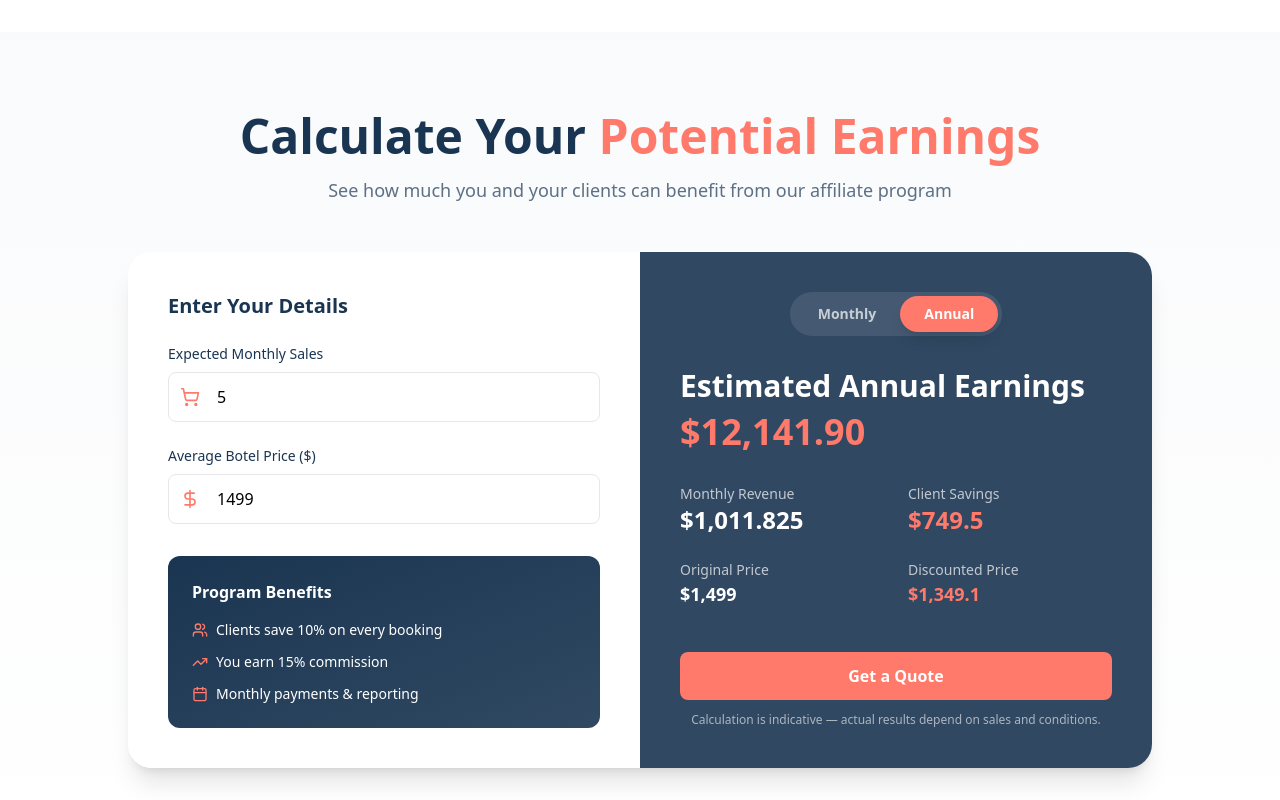
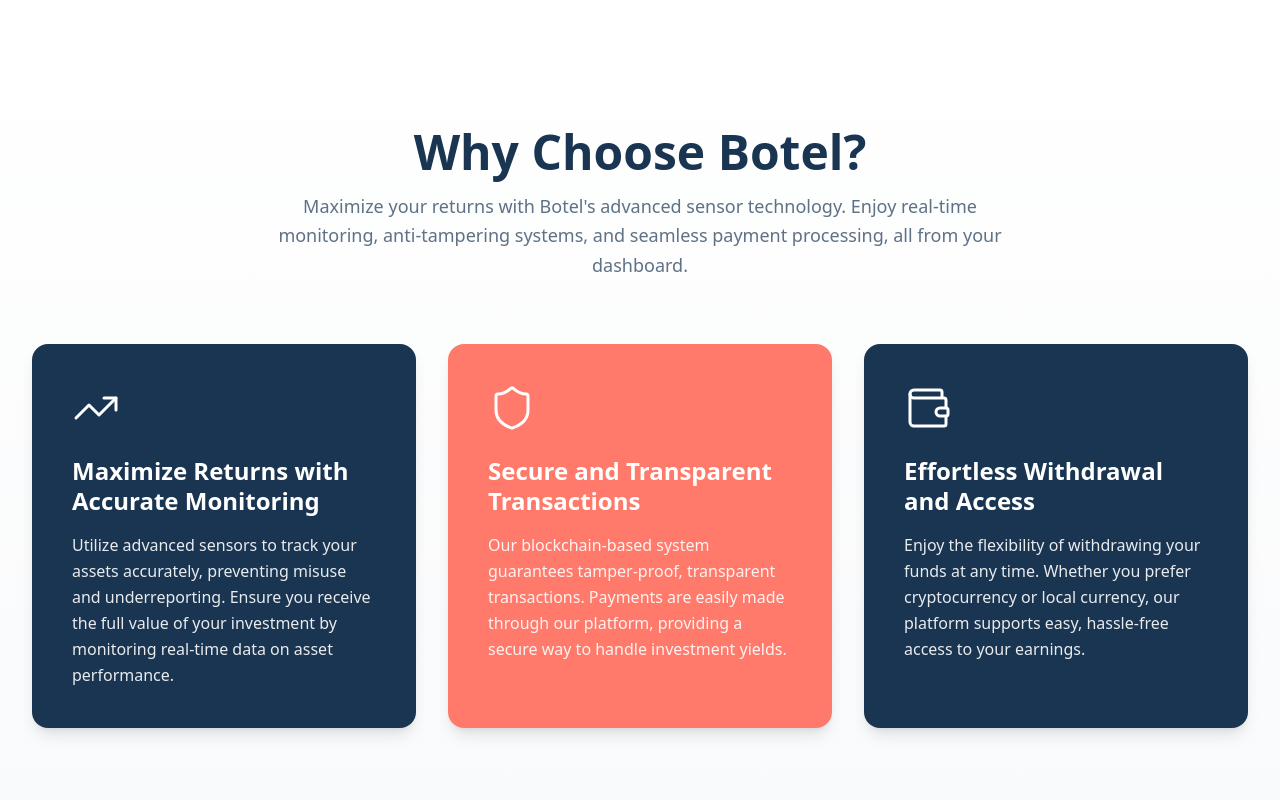
Before and after one commit to a-adityamagar/bell_realtor, a React (Vite) app: page / in a window 1280 px wide. Shown: the part 1500-2300 px from the top of the page. Built offline with nearby package versions, Linux system fonts and the light colour scheme.

Commit message:
benefits component

```diff
--- a/src/App.tsx
+++ b/src/App.tsx
@@ -1,5 +1,6 @@
 
 import './App.css'
+import Benefits from './components/benefits'
 import Calculator from './components/calculate'
 import Hero from './components/hero'
 import HowItWorks from './components/howItwork'
@@ -14,6 +15,7 @@
       <Navbar />
       <Hero />
       <HowItWorks />
+      <Benefits/>
       <Calculator/>
     </>
   )
--- /dev/null
+++ b/src/components/benefits.tsx
@@ -0,0 +1,82 @@
+import { motion } from 'framer-motion';
+import { TrendingUp, Shield, Wallet } from 'lucide-react';
+
+export default function Benefits() {
+  const benefits = [
+    {
+      icon: TrendingUp,
+      title: "Maximize Returns with Accurate Monitoring",
+      description: "Utilize advanced sensors to track your assets accurately, preventing misuse and underreporting. Ensure you receive the full value of your investment by monitoring real-time data on asset performance.",
+      bgColor: "bg-[#1A3551]",
+      textColor: "text-white"
+    },
+    {
+      icon: Shield,
+      title: "Secure and Transparent Transactions",
+      description: "Our blockchain-based system guarantees tamper-proof, transparent transactions. Payments are easily made through our platform, providing a secure way to handle investment yields.",
+      bgColor: "bg-[#FF7A6B]",
+      textColor: "text-white"
+    },
+    {
+      icon: Wallet,
+      title: "Effortless Withdrawal and Access",
+      description: "Enjoy the flexibility of withdrawing your funds at any time. Whether you prefer cryptocurrency or local currency, our platform supports easy, hassle-free access to your earnings.",
+      bgColor: "bg-[#1A3551]",
+      textColor: "text-white"
+    }
+  ];
+
+  return (
+    <section id = "benefits" className="py-16 sm:py-20 lg:py-24 bg-gradient-to-b from-white to-gray-50">
+      <div className="container mx-auto px-4 sm:px-6 lg:px-8">
+        {/* Header */}
+        <motion.div
+          initial={{ opacity: 0, y: 20 }}
+          whileInView={{ opacity: 1, y: 0 }}
+          viewport={{ once: true }}
+          transition={{ duration: 0.5 }}
+          className="text-center mb-12 sm:mb-16 space-y-4"
+        >
+          <h2 className="text-3xl sm:text-4xl lg:text-5xl font-bold text-[#1A3551]">
+            Why Choose Botel?
+          </h2>
+          <p className="text-base sm:text-lg text-[#1A3551]/70 max-w-3xl mx-auto leading-relaxed">
+            Maximize your returns with Botel's advanced sensor technology. Enjoy real-time monitoring,
+            anti-tampering systems, and seamless payment processing, all from your dashboard.
+          </p>
+        </motion.div>
+
+        {/* Benefits Grid */}
+        <div className="grid md:grid-cols-2 lg:grid-cols-3 gap-6 lg:gap-8 max-w-7xl mx-auto">
+          {benefits.map((benefit, index) => (
+            <motion.div
+              key={index}
+              initial={{ opacity: 0, y: 30 }}
+              whileInView={{ opacity: 1, y: 0 }}
+              viewport={{ once: true }}
+              transition={{ duration: 0.5, delay: index * 0.1 }}
+              className={`${benefit.bgColor} ${benefit.textColor} rounded-2xl p-8 sm:p-10
+                shadow-lg hover:shadow-2xl transition-all duration-300 hover:-translate-y-1
+                flex flex-col h-full`}
+            >
+              {/* Icon */}
+              <div className="mb-6">
+                <benefit.icon className="w-10 h-10 sm:w-12 sm:h-12" strokeWidth={1.5} />
+              </div>
+
+              {/* Title */}
+              <h3 className="text-xl sm:text-2xl font-bold mb-4 leading-tight">
+                {benefit.title}
+              </h3>
+
+              {/* Description */}
+              <p className="text-sm sm:text-base opacity-90 leading-relaxed">
+                {benefit.description}
+              </p>
+            </motion.div>
+          ))}
+        </div>
+      </div>
+    </section>
+  );
+}
```
